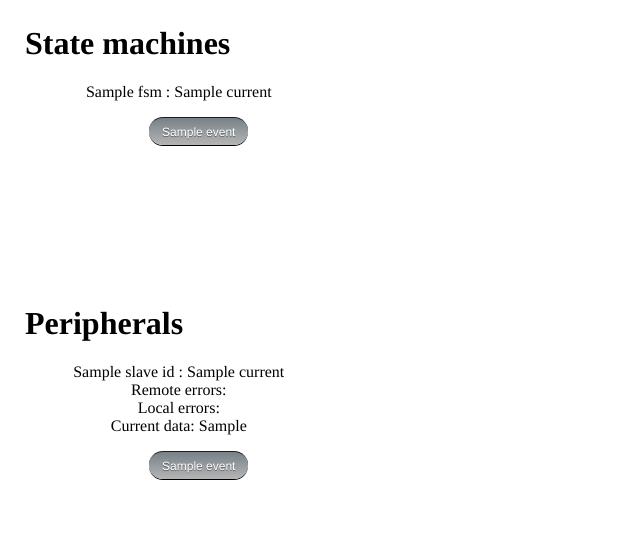
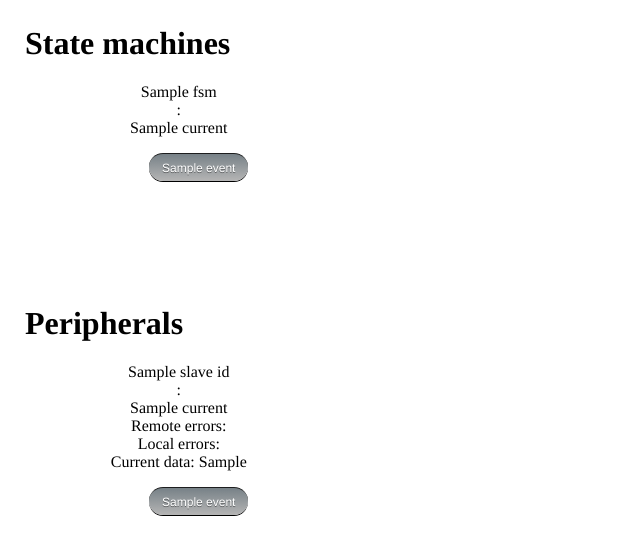
Before and after one commit to MysteriaLV/MysteriaController, a Python web app: template lv/mysteria/templates/page.html in a window 1280 px wide. Shown: the top 555 px of the page, without its empty margins (0-640 px from the left). Run offline with Jinja, Linux system fonts and the light colour scheme; the template is opened without the code that fills it: most values are stand-ins (such as "Sample title", 1, 10 or a date in 2020).

Commit message:
adjusted html

```diff
--- a/lv/mysteria/templates/page.html
+++ b/lv/mysteria/templates/page.html
@@ -61,7 +61,7 @@
     {% for fsm_name in state.fsms %}
     {% set fsm = state.fsms[fsm_name] %}
     <div id="fsm.{{ fsm_name }}">
-        <span class="fsm.name">{{ fsm_name }} : {{ fsm.current  }}</span>
+        <span class="fsm.name">{{ fsm_name }}</span>: <span class="fsm.status"> {{ fsm.current  }}</span>
         <ul>
             {% for event in fsm.events %}
             <li><a onclick="Sijax.request('fire_event_fsm', ['{{ fsm_name }}', '{{ event }}'])"> {{ event }}</a></li>
@@ -76,7 +76,7 @@
     {% for slave_id in state.modbus.slaves %}
     {% set slave = state.modbus.slaves[slave_id] %}
     <div id="slave.{{ slave_id }}">
-        <span class="slave.name">{{ slave.name }} : {{ slave.fsm.current }}</span>
+        <span class="slave.name">{{ slave.name }}</span>: <span class="slave.status">{{ slave.fsm.current }}</span>
         <span class="slave.errors">Remote errors: {{ state.modbus.get_remote_errors(slave) }} </span>
         <span class="slave.errors">Local errors: {{ slave.errors }} </span>
         <span class="slave.data">Current data: {{ slave.current_data }} </span>
```
